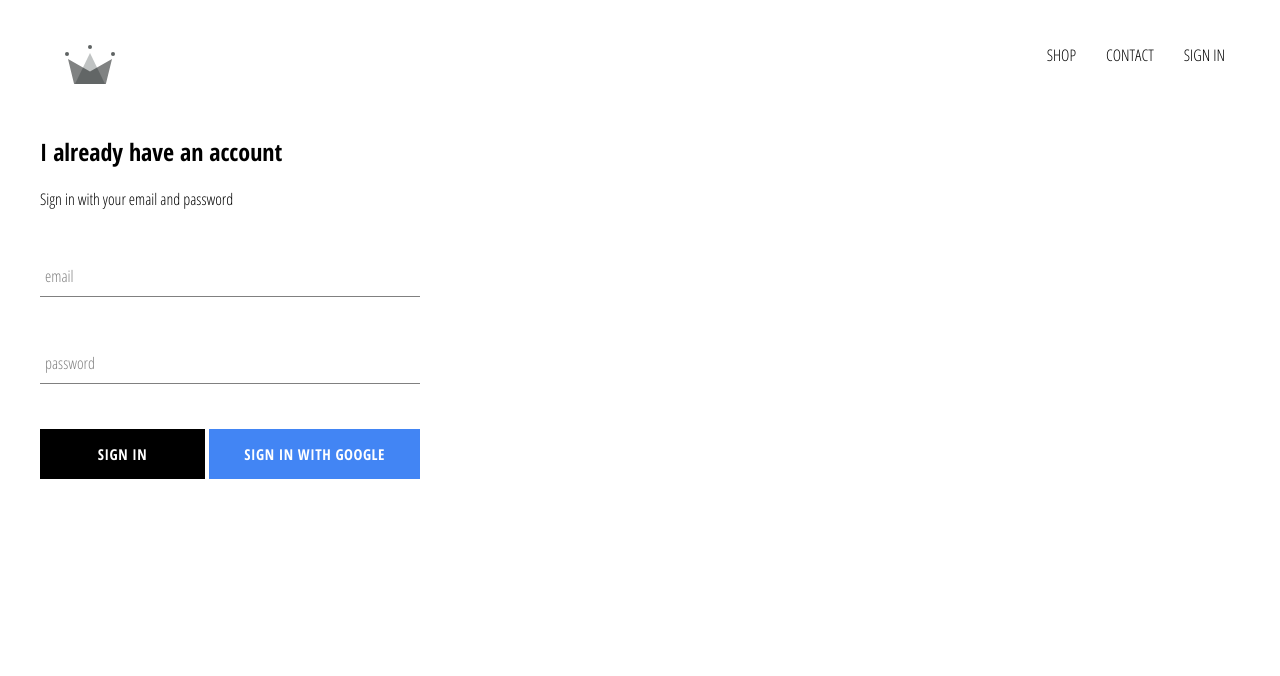
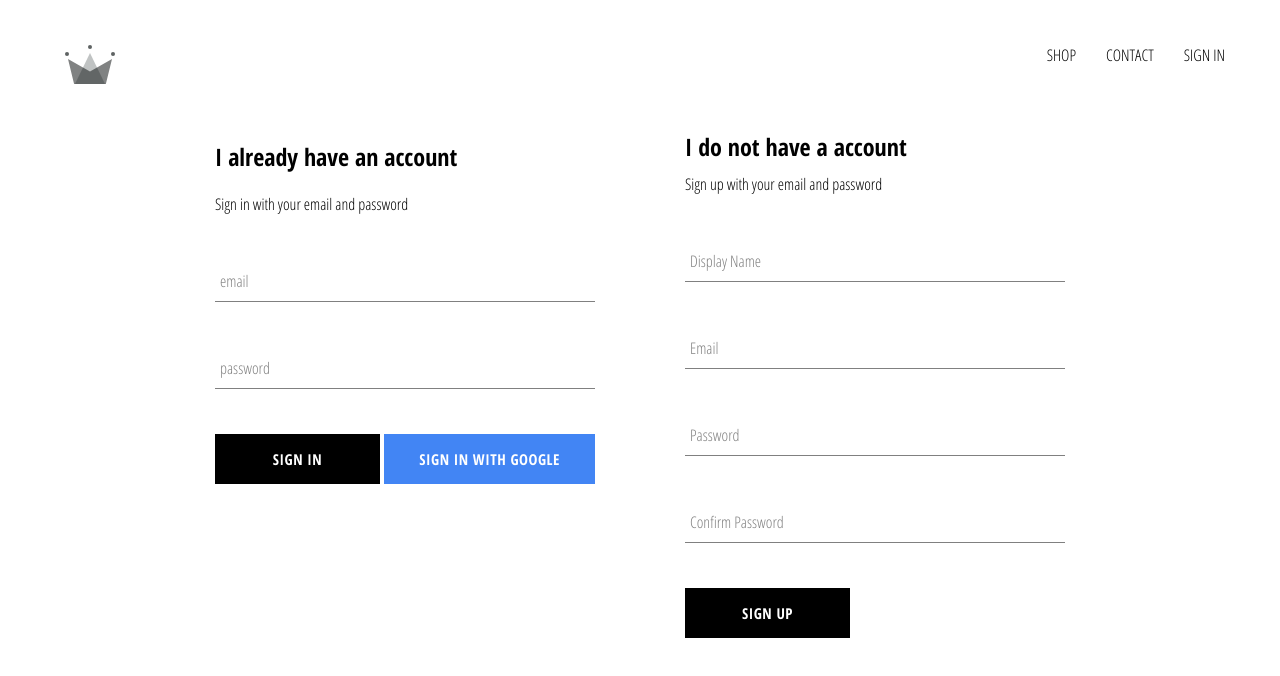
Before and after one commit to JonathanPereira1993/react-course, a React (Create React App) app in the folder crwn-clothing/: page /signin in a window 1280 px wide. Shown: the top 676 px of the page. Built offline with nearby package versions, Linux system fonts and the light colour scheme; no server answers; a web font is replaced by a local one.

Commit message:
implemented firebase utils, included ability to store authentication users into our firestore database

```diff
--- a/crwn-clothing/src/App.js
+++ b/crwn-clothing/src/App.js
@@ -6,7 +6,7 @@
 import ShopPage from './pages/shop/shop.component'
 import Header from './components/header/header.component';
 import SignInAndSignUpPage from './pages/sign-in-and-sign-up/sign-in-and-sign-up.component';
-import { auth } from './firebase/firebase.utils'
+import { auth, createUserProfileDocument } from './firebase/firebase.utils'
 
 class App extends React.Component {
   constructor() {
@@ -20,10 +20,23 @@
   unsubscribeFromAuth = null
 
   componentDidMount() {
-    this.unsubscribeFromAuth = auth.onAuthStateChanged(user => {
-      this.setState({ currentUser: user })
+    this.unsubscribeFromAuth = auth.onAuthStateChanged(async userAuth => {
+      if (userAuth) {
+        const userRef = await createUserProfileDocument(userAuth)
 
-      console.log(user)
+        userRef.onSnapshot(snapShot => {
+          this.setState({
+            currentUser: {
+              id: snapShot.id,
+              ...snapShot.data()
+            }
+          })
+
+          console.log(this.state)
+        })
+      } else {
+        this.setState({currentUser: userAuth})
+      }
     })
   }
 
--- /dev/null
+++ b/crwn-clothing/src/components/sign-up/sign-up.component.jsx
@@ -0,0 +1,101 @@
+import React from 'react';
+
+import FormInput from '../form-input/form-input.component';
+import CustomButton from '../custom-button/custom-button.component';
+
+import { auth, createUserProfileDocument } from '../../firebase/firebase.utils';
+
+import './sign-up.styles.scss'
+
+class SignUp extends React.Component {
+    constructor () {
+        super()
+
+        this.state = {
+            displayName: '',
+            email: '',
+            password: '',
+            confirmPassword: ''
+        }
+    }
+
+    handleSubmit = async event => {
+        event.preventDefault()
+
+        const { displayName, email, password, confirmPassword } = this.state
+
+        if(password !== confirmPassword) {
+            alert("password don't match")
+            return;
+        }
+
+        try {
+            const { user } = await auth.createUserWithEmailAndPassword(email, password)
+
+            await createUserProfileDocument(user, { displayName })
+
+            this.setState({
+                displayName: '',
+                email: '',
+                password: '',
+                confirmPassword: ''
+            })
+
+        } catch(error) {
+            console.error(error)
+        }
+    }
+
+    handleChange = event => {
+        const { name, value } = event.target;
+
+        this.setState({[name]: value})
+    }
+
+    render() {
+        const { displayName, email, password, confirmPassword } = this.state
+        return (
+            <div className="sign-up">
+                <h2 className="title">I do not have a account</h2>
+                <span>Sign up with your email and password</span>
+                <form className='sign-up-form' onSubmit={this.handleSubmit}>
+                    <FormInput
+                        type='text'
+                        name= 'displayName'
+                        value={displayName}
+                        onChange={this.handleChange}
+                        label='Display Name'
+                        required
+                    />
+                    <FormInput
+                        type='email'
+                        name= 'email'
+                        value={email}
+                        onChange={this.handleChange}
+                        label='Email'
+                        required
+                    />
+                    <FormInput
+                        type='password'
+                        name= 'password'
+                        value={password}
+                        onChange={this.handleChange}
+                        label='Password'
+                        required
+                    />
+                    <FormInput
+                        type='password'
+                        name= 'confirmPassword'
+                        value={confirmPassword}
+                        onChange={this.handleChange}
+                        label='Confirm Password'
+                        required
+                    />
+                    <CustomButton type='submit' >SIGN UP</CustomButton>
+                </form>
+            </div>
+        )
+    }
+}
+
+export default SignUp
--- /dev/null
+++ b/crwn-clothing/src/components/sign-up/sign-up.styles.scss
@@ -0,0 +1,9 @@
+.sign-up {
+  display: flex;
+  flex-direction: column;
+  width: 380px;
+
+  .title {
+    margin: 10px 0;
+  }
+}
--- a/crwn-clothing/src/firebase/firebase.utils.js
+++ b/crwn-clothing/src/firebase/firebase.utils.js
@@ -10,7 +10,34 @@
     messagingSenderId: "1073589901111",
     appId: "1:1073589901111:web:0d30e6c388bd4cddcdecb2",
     measurementId: "G-PFYBKZZY0V"
+};
+
+export const createUserProfileDocument = async (userAuth, additionalData) => {
+  if (!userAuth) return;
+
+  const userRef = firestore.doc(`users/${userAuth.uid}`)
+
+  const snapshot = await userRef.get()
+
+  if(!snapshot.exists) {
+    const { displayName, email } = userAuth
+    const createdAt = new Date()
+
+    try {
+      await userRef.set({
+        displayName,
+        email,
+        createdAt,
+        ...additionalData
+      })
+    } catch (error) {
+      console.log('Error creating user', error.message)
+    }
   }
+
+  return userRef;
+
+ }
 
 firebase.initializeApp(config)
 
--- a/crwn-clothing/src/pages/sign-in-and-sign-up/sign-in-and-sign-up.component.jsx
+++ b/crwn-clothing/src/pages/sign-in-and-sign-up/sign-in-and-sign-up.component.jsx
@@ -1,11 +1,15 @@
 import React from 'react';
 
 import SignIn from '../../components/sign-in/sign-in.component';
+import SignUp from '../../components/sign-up/sign-up.component';
 
 import './sign-in-and-sign-up.styles.scss'
 
 const SignInAndSignUpPage = () => (
-    <div className="sign-in-and-sign-up"><SignIn /></div>
+    <div className="sign-in-and-sign-up">
+        <SignIn />
+        <SignUp />
+    </div>
 )
 
 export default SignInAndSignUpPage
--- a/crwn-clothing/src/pages/sign-in-and-sign-up/sign-in-and-sign-up.styles.scss
+++ b/crwn-clothing/src/pages/sign-in-and-sign-up/sign-in-and-sign-up.styles.scss
@@ -0,0 +1,6 @@
+.sign-in-and-sign-up {
+    width: 850px;
+    display: flex;
+    justify-content: space-between;
+    margin: 30px auto;
+}
```
